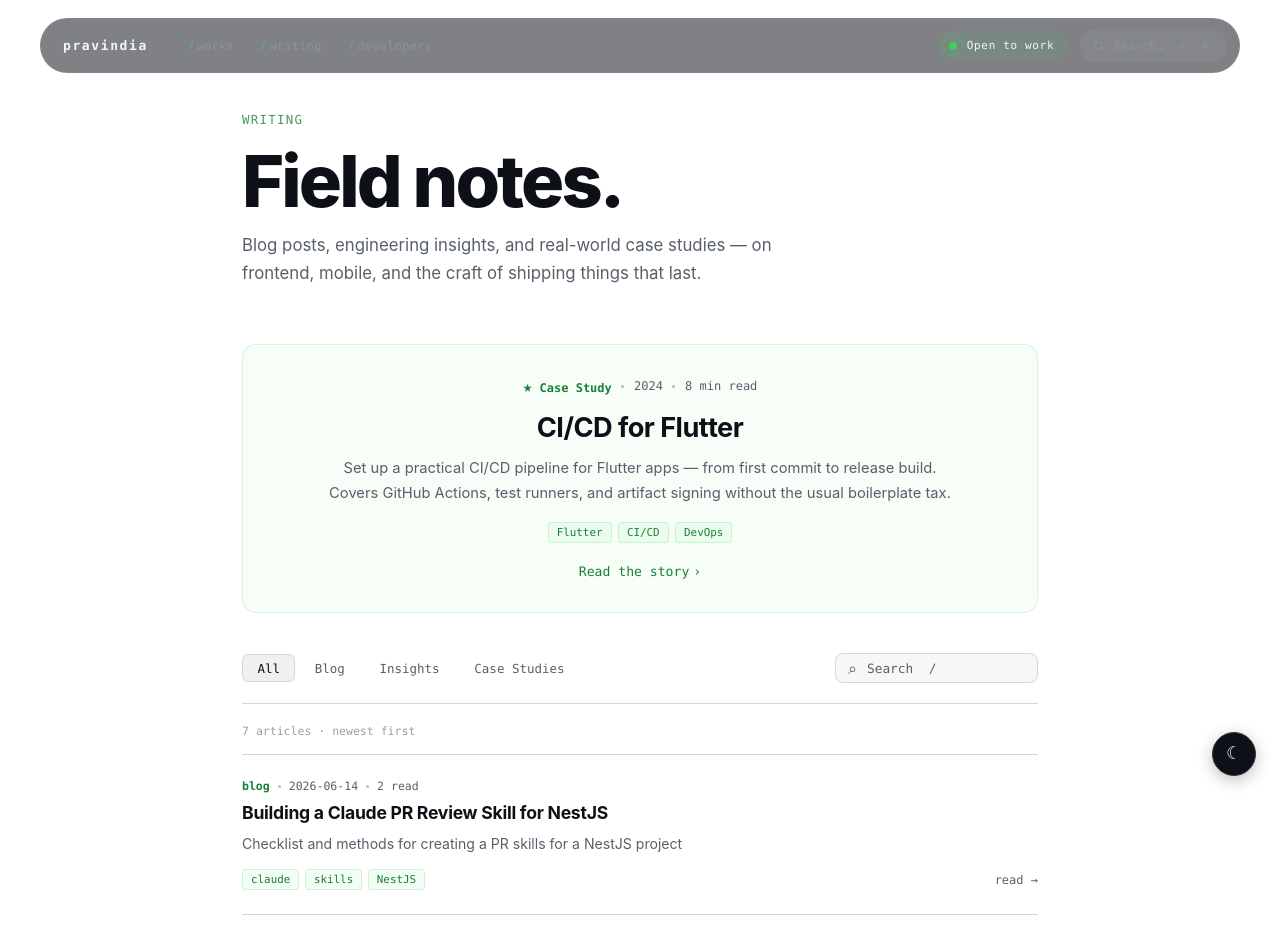
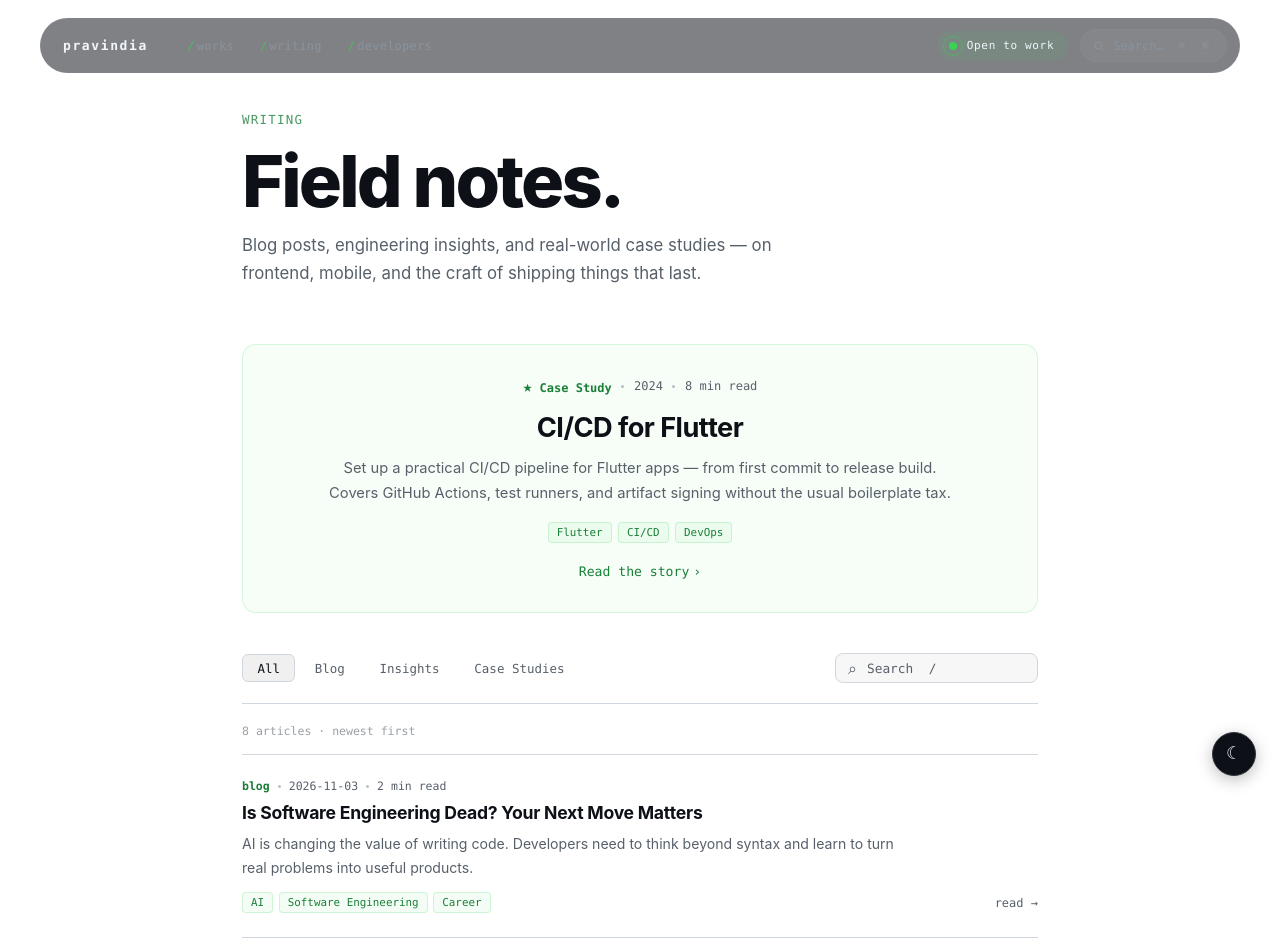
Before and after one commit to pravindia/pravindia, a Next.js app: page /blog in a window 1280 px wide. Shown: the top 939 px of the page. Built offline with nearby package versions, Linux system fonts and the light colour scheme.

Commit message:
blog: new post

```diff
--- a/pages/blog/index.tsx
+++ b/pages/blog/index.tsx
@@ -149,7 +149,9 @@ export default function Blog({ localPosts = [] }: { localPosts?: any[] }) {
 			kind: 'blog' as Kind,
 			url: `/blog/${p.slug}`,
 		}));
-		return [...locals, ...POSTS];
+		return [...locals, ...POSTS].sort(
+			(a, b) => new Date(b.date).getTime() - new Date(a.date).getTime()
+		);
 	}, [localPosts]);
 
 	const filtered = useMemo(() => {
@@ -163,7 +165,7 @@ export default function Blog({ localPosts = [] }: { localPosts?: any[] }) {
 			}
 			return true;
 		});
-	}, [kind, q, activeTag]);
+	}, [mergedPosts, kind, q, activeTag]);
 
 
 
--- /dev/null
+++ b/posts/is-software-engineering-dead.mdx
@@ -0,0 +1,47 @@
+---
+title: "Is Software Engineering Dead? Your Next Move Matters"
+date: "2026-11-03"
+excerpt: "AI is changing the value of writing code. Developers need to think beyond syntax and learn to turn real problems into useful products."
+tags: ["AI", "Software Engineering", "Career"]
+readTime: "2 min"
+---
+
+“Software engineering is dead.”
+
+It sounds dramatic. But if your career plan depends on getting paid well just for writing codes, take the warning seriously.
+
+AI is changing what companies expect from devs. Knowing a programming language is still useful. It is becoming weaker advantage on its own.
+
+## The pressure is real
+
+Getting started in tech has become harder. [SignalFire's 2026 talent report](https://www.signalfire.com/blog/signalfire-state-of-talent-report-2026) puts entry-level hiring roughly 65% below 2019 levels at major tech companies and 76% lower at early-stage startups.
+
+That measures hiring, not jobs disappearing. The same report shows engineering holding up better than many other roles. It does not prove that AI caused every layoff.
+
+Still, thee pressure to do more with smaller teams is clear. If AI can handle routine coding, devs need to bring more to the table.
+
+## Reviewing AI code is only part of the job
+
+You often hear the same reply: "We will always need humans to check the code."
+
+Today, checking AI output matters. But I would not build my whole career around the idea that AI will always need the same level of help.
+
+AI is already handling difficult reasoning tasks. In 2025, an advanced Gemini model [reached gold-medal standard at the International Mathematical Olympiad](https://deepmind.google/blog/advanced-version-of-gemini-with-deep-think-officially-achieves-gold-medal-standard-at-the-international-mathematical-olympiad/). That does not mean it can run a software project alone, but it is a reason to take its progress seriously.
+
+## Think like a builder
+
+From a business owners point of view, software is a way to get a result. Customers want easier payments, faster service, or less manual work. They rarely care how many lines of code it takes.
+
+My view is that high pay for routine coding alone will become harder to justify. The stronger position is to understand a problem, use AI to build a solution, and make sure it works for real people.
+
+For example, help a small business automate appointment reminders. Talk to the owner, find out where bookings get missed, build the tool with AI, and check whether it saves time.
+
+That teaches you more than collecting another language on your resume.
+
+## What is your next move?
+
+Keep learning the basics. Learn how systems work, how to spot mistakes, and how to explain what you need. Use AI to plan, build, test, and improve a small product.
+
+You do not have to become a founder tomorrow. Start by owning a problem from the first conversation to a working solution.
+
+**Will you keep measuring your skills by the code you write, or by the problems you solve with AI?**
```
